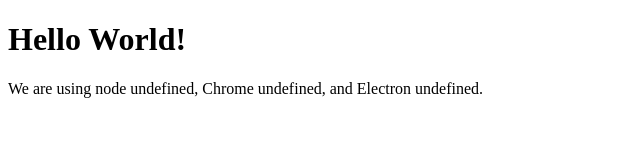
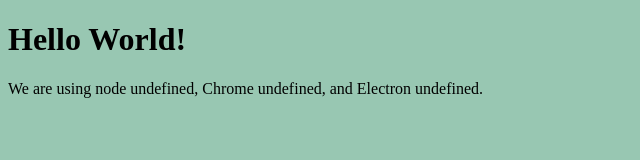
Before and after one commit to zkov/Blink, an Electron app: page index.html in a window 1280 px wide. Shown: the whole page, without its empty margins (0-640 px from the left). Drawn offline with Linux system fonts and the light colour scheme.

Commit message:
now with folders

```diff
--- /dev/null
+++ b/css/index.css
@@ -0,0 +1,3 @@
+body {
+	background-color: rgb(152, 199, 178);
+}
--- a/index.html
+++ b/index.html
@@ -3,6 +3,7 @@
   <head>
     <meta charset="UTF-8">
     <title>Hello World!</title>
+    <link rel="stylesheet" type="text/css" href="./css/index.css"/>
   </head>
   <body>
     <h1>Hello World!</h1>
```
Also changed, not shown: js/index.js (added).
